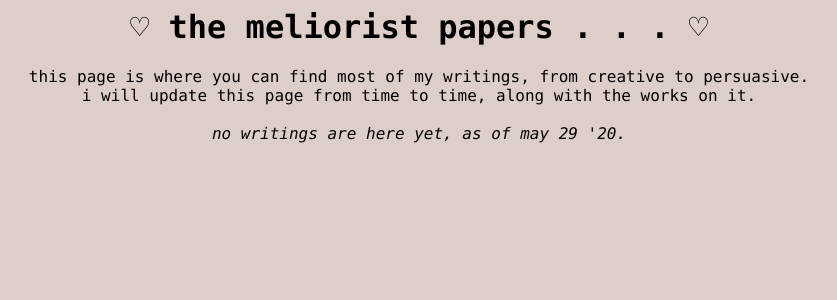
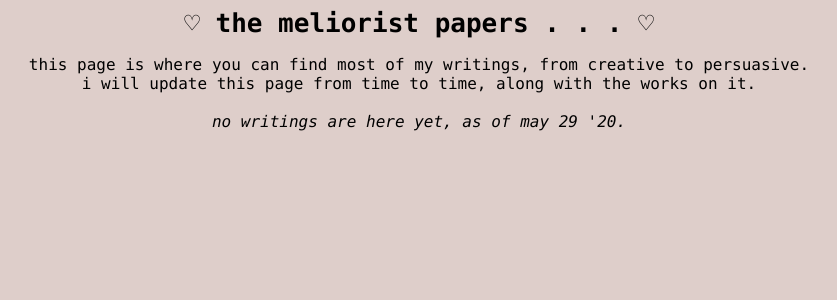
Before and after one commit to the-meliorist/the-meliorist.github.io, a Jekyll site: the page writings.html, which Jekyll copies as it is, in a window 1280 px wide. Shown: the top 300 px of the page, without its empty margins (221-1058 px from the left). Built offline with Jekyll 4.4.1, drawn with Linux system fonts in a browser that asks for light colours.

Commit message:
Update writings.html

```diff
--- a/writings.html
+++ b/writings.html
@@ -11,7 +11,9 @@ body {
   <body>
 
    <div align="center"> <font face="Lucida Console" size="3">
+     <font size="2">
     <h1>♡ the meliorist papers . . . ♡</h1>
+<font size="3">
 
     <p>this page is where you can find most of my writings, from creative to persuasive.
    <br>
```
